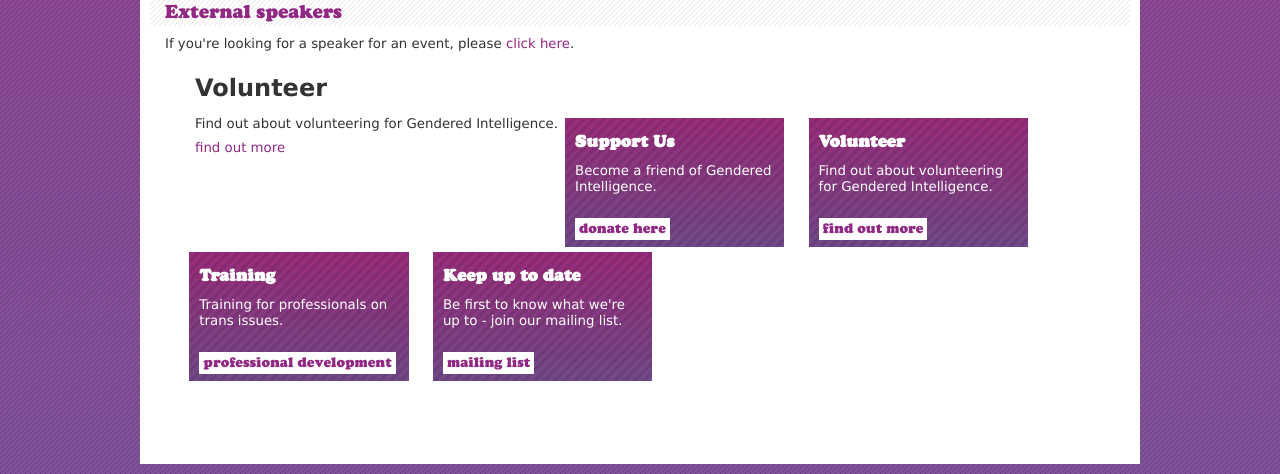
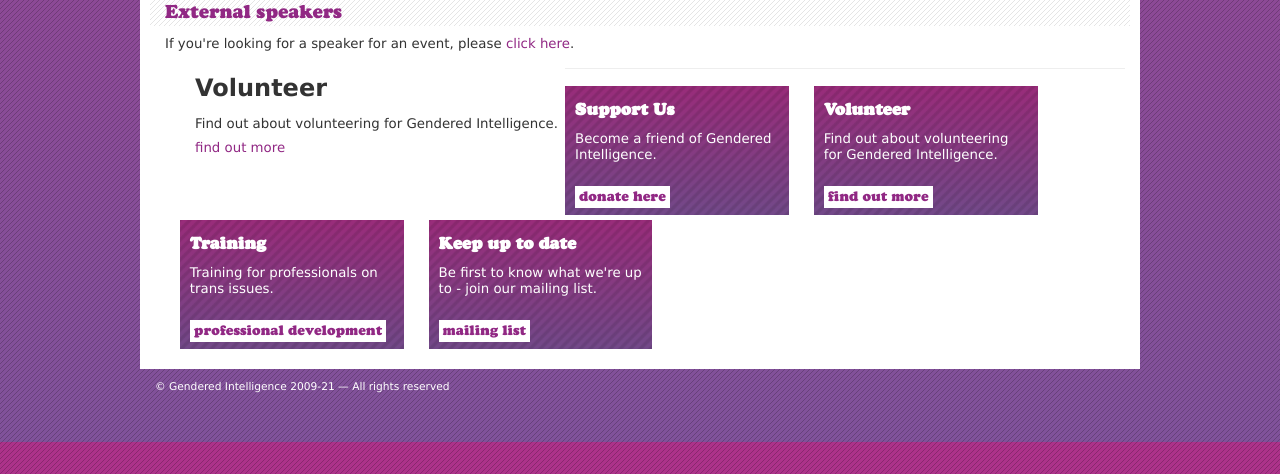
Before and after one commit to gracehagger/genderedintelligence.co.uk, a Jekyll site: the page built from services/publicengagement.html, in a window 1280 px wide. Shown: the part 1181-1655 px from the top of the page. Built offline with Jekyll 4.4.1, drawn with Linux system fonts in a browser that asks for light colours; nearby versions of some CDN libraries; comment, search, counter and statistics services are not loaded.

Commit message:
Update publicengagement.html

```diff
--- a/services/publicengagement.html
+++ b/services/publicengagement.html
@@ -46,4 +46,4 @@
 	<div class="span4">
 		<h3>Volunteer</h3>
 		<p>Find out about volunteering for Gendered Intelligence.</p>
-		<a class="donate" href="/support-us/volunteer.html">find out more</a>
+		<a class="donate" href="/support-us/volunteer.html">find out more</a></div>
```
